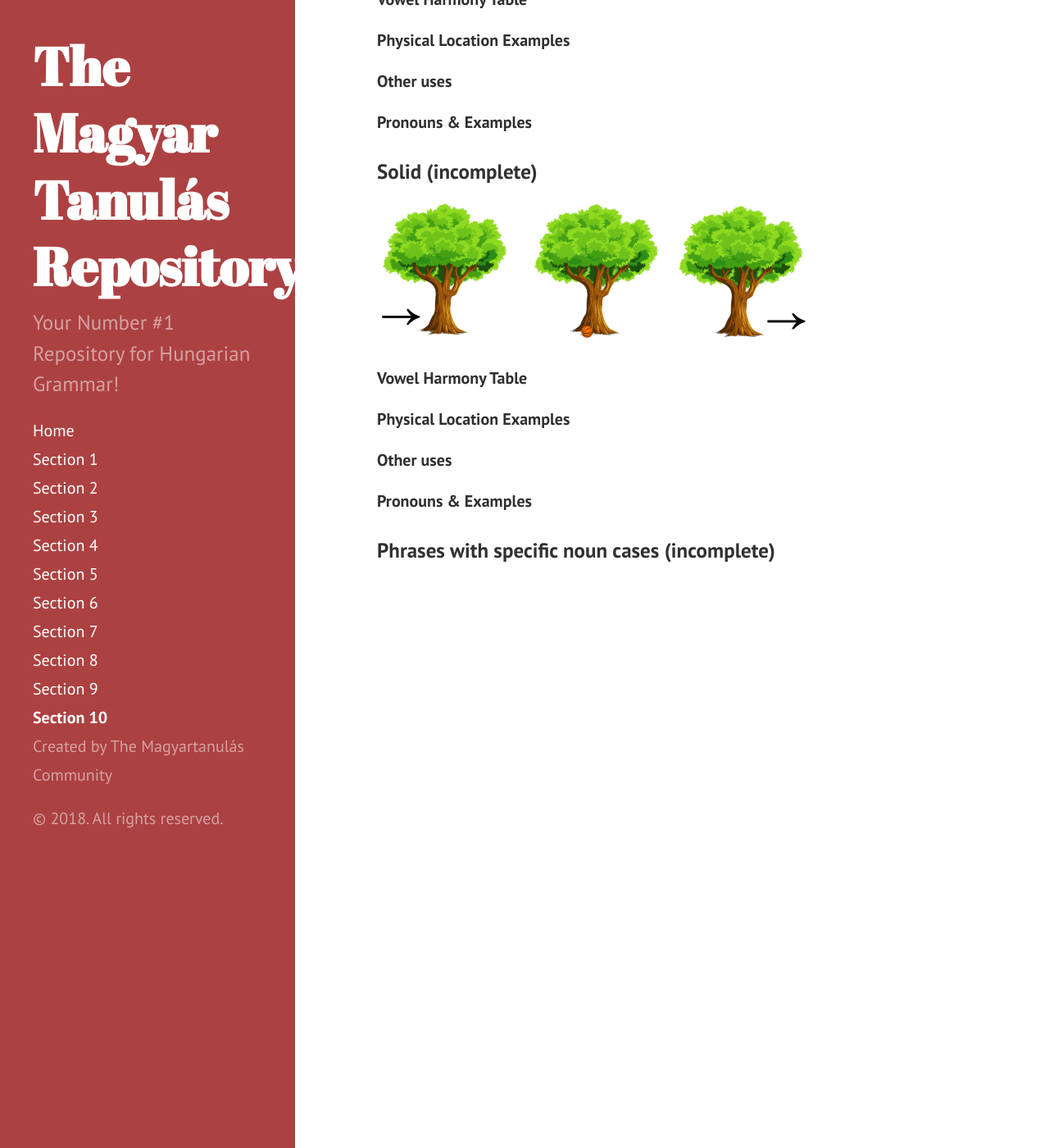
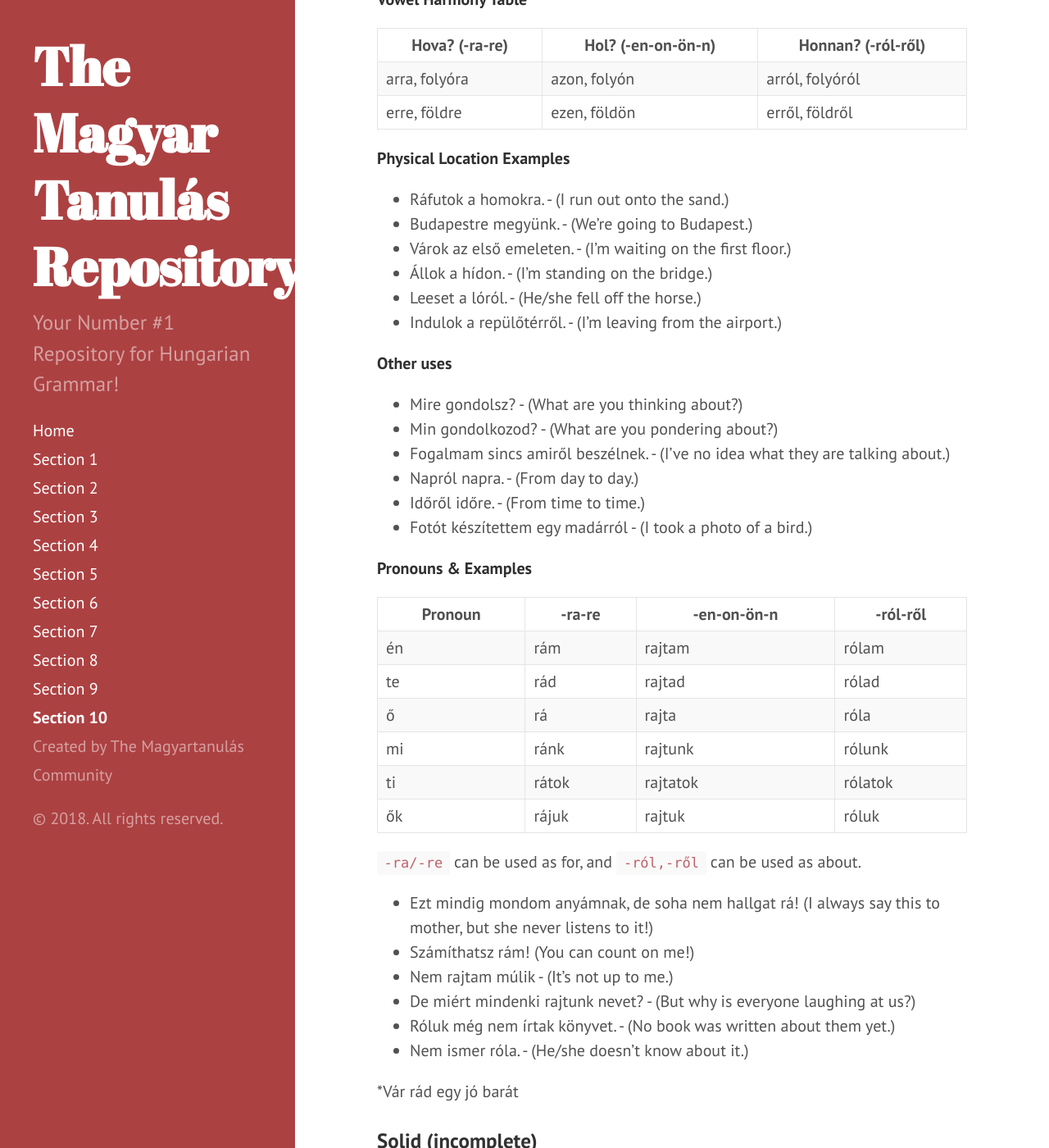
Before and after one commit to Magyartanulas/magyartanulas.github.io, a Jekyll site: the page built from Section10.md, in a window 1280 px wide and 1400 px high, scrolled down 3162 px. Shown: the whole window at 82% size. Built offline with Jekyll 4.4.1, drawn with Linux system fonts in a browser that asks for light colours; Markdown is read by kramdown in place of the engine named in the settings; some of the changed text lies outside the part shown.

Commit message:
Update Section10.md

```diff
--- a/Section10.md
+++ b/Section10.md
@@ -36,7 +36,7 @@ A noun can be interpreted in more than one way depending on the context.
 
 **Vowel Harmony Table**
 
-| Hóva? (-ba\-be)          | Hol? (-ban\-ben)            | Honnan? (-ból\-ből)         |
+| Hova? (-ba\-be)          | Hol? (-ban\-ben)            | Honnan? (-ból\-ből)         |
 |--------------------------|-----------------------------|-----------------------------|
 | abba, barlangba, irodába | abban, barlangban, irodában | abból, barlangból, irodából |
 | ebbe, épületbe, fűbe     | ebben, épületben, fűben     | ebből, épületből, fűből     |
@@ -47,8 +47,8 @@ A noun can be interpreted in more than one way depending on the context.
 * Sétálok a kertbe. - (I walk into the garden.)
 * A pingvin a sivatagban áll. - (The penguin stands in the desert.)
 * Úszom a vízben. - (I'm swimming in the water.)
-* Kifutok a parkból. - (I'm running out of the park.)
-* Kisétál abból az étteremből. (He's walking out of that building.)
+* Integet egy búszból. - (She waves out of a bus.)
+* Kisétál abból az étteremből. - (He's walking out of that building.)
 
 **Other uses**
 
@@ -87,13 +86,53 @@ A noun can be interpreted in more than one way depending on the context.
 
 **Vowel Harmony Table**
 
+| Hova? (-ra\-re) | Hol? (-en\-on\-ön\-n) | Honnan? (-ról\-ről) |
+|-----------------|-----------------------|---------------------|
+| arra, folyóra   | azon, folyón          | arról, folyóról     |
+| erre, földre    | ezen, földön          | erről, földről      |
 
 
 **Physical Location Examples**
 
+* Ráfutok a homokra. - (I run out onto the sand.)
+* Budapestre megyünk. - (We're going to Budapest.)
+* Várok az első emeleten. - (I'm waiting on the first floor.)
+* Állok a hídon. - (I'm standing on the bridge.)
+* Leeset a lóról. - (He/she fell off the horse.)
+* Indulok a repülőtérről. - (I'm leaving from the airport.)
+
 **Other uses**
 
+* Mire gondolsz? - (What are you thinking about?)
+* Min gondolkozod? - (What are you pondering about?)
+* Fogalmam sincs amiről beszélnek. - (I've no idea what they are talking about.)
+* Napról napra. - (From day to day.)
+* Időről időre. - (From time to time.)
+* Fotót készítettem egy madárról - (I took a photo of a bird.)
+
 **Pronouns & Examples**
+
+| Pronoun | -ra\-re | -en\-on\-ön\-n | -ról\-ről |
+|---------|---------|----------------|-----------|
+| én      | rám     | rajtam         | rólam     |
+| te      | rád     | rajtad         | rólad     |
+| ő       | rá      | rajta          | róla      |
+| mi      | ránk    | rajtunk        | rólunk    |
+| ti      | rátok   | rajtatok       | rólatok   |
+| ők      | rájuk   | rajtuk         | róluk     |
+
+`-ra/-re` can be used as for, and `-ról,-ről` can be used as about.
+
+* Ezt mindig mondom anyámnak, de soha nem hallgat rá! (I always say this to mother, but she never listens to it!)
+* Számíthatsz rám! (You can count on me!)
+* Nem rajtam múlik - (It's not up to me.)
+* De miért mindenki rajtunk nevet? - (But why is everyone laughing at us?)
+* Róluk még nem írtak könyvet. - (No book was written about them yet.)
+* Nem ismer róla. - (He/she doesn't know about it.)
+
+
+
+*Vár rád egy jó barát
 
 ### Solid (incomplete)
 
```
Also changed, not shown: other parts of Section10.md (+1 -2 lines).
